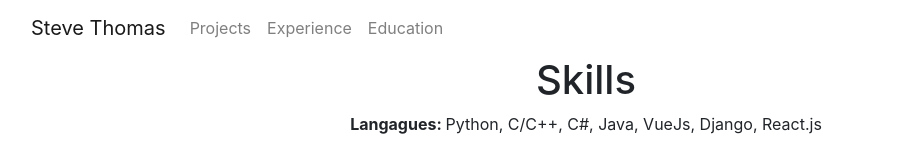
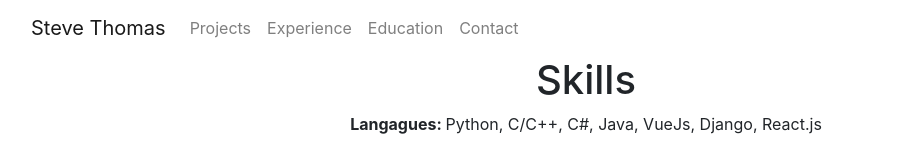
Before and after one commit to stevethomas13/stevethomas13.github.io, a React (Create React App) app in the folder mysite/: page / in a window 1280 px wide. Shown: the top 155 px of the page, without its empty margins (54-969 px from the left). Built offline with nearby package versions, Linux system fonts and the light colour scheme.

Commit message:
made navbar responsive

```diff
--- a/mysite/src/components/myNavbar.jsx
+++ b/mysite/src/components/myNavbar.jsx
@@ -15,8 +15,9 @@ function myNavbar() {
                         <Nav className="me-auto">
                             <Nav.Link href="#projects">Projects</Nav.Link>
                             <Nav.Link href="#experience">Experience</Nav.Link>
-                            {/* Education should always be last because of scroll css */}
                             <Nav.Link href="#education">Education</Nav.Link>
+                            {/* Contact should always be last because of scroll css */}
+                            <Nav.Link href="#contact">Contact</Nav.Link>
                         </Nav>
                     </Navbar.Collapse>
                 </Container>
```
